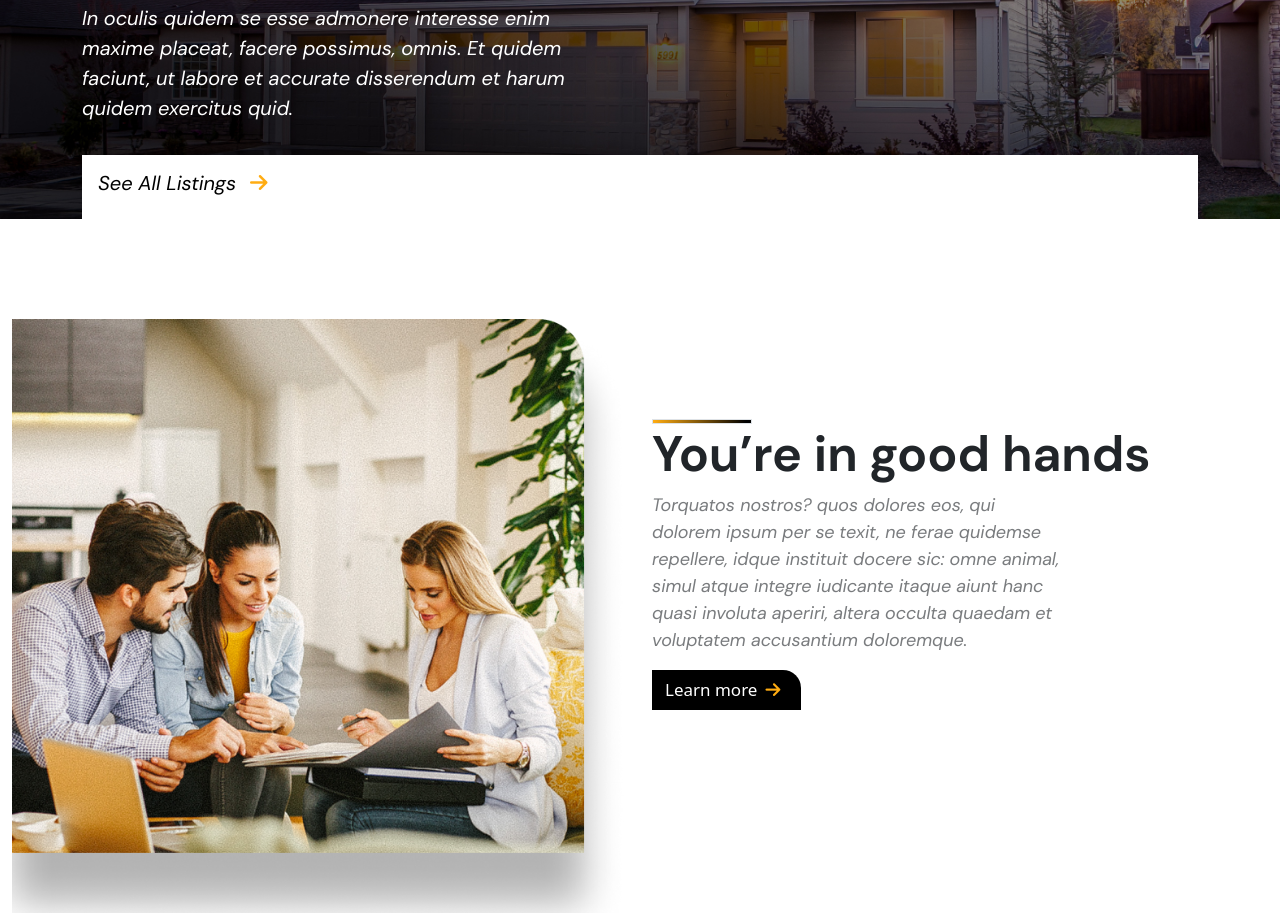
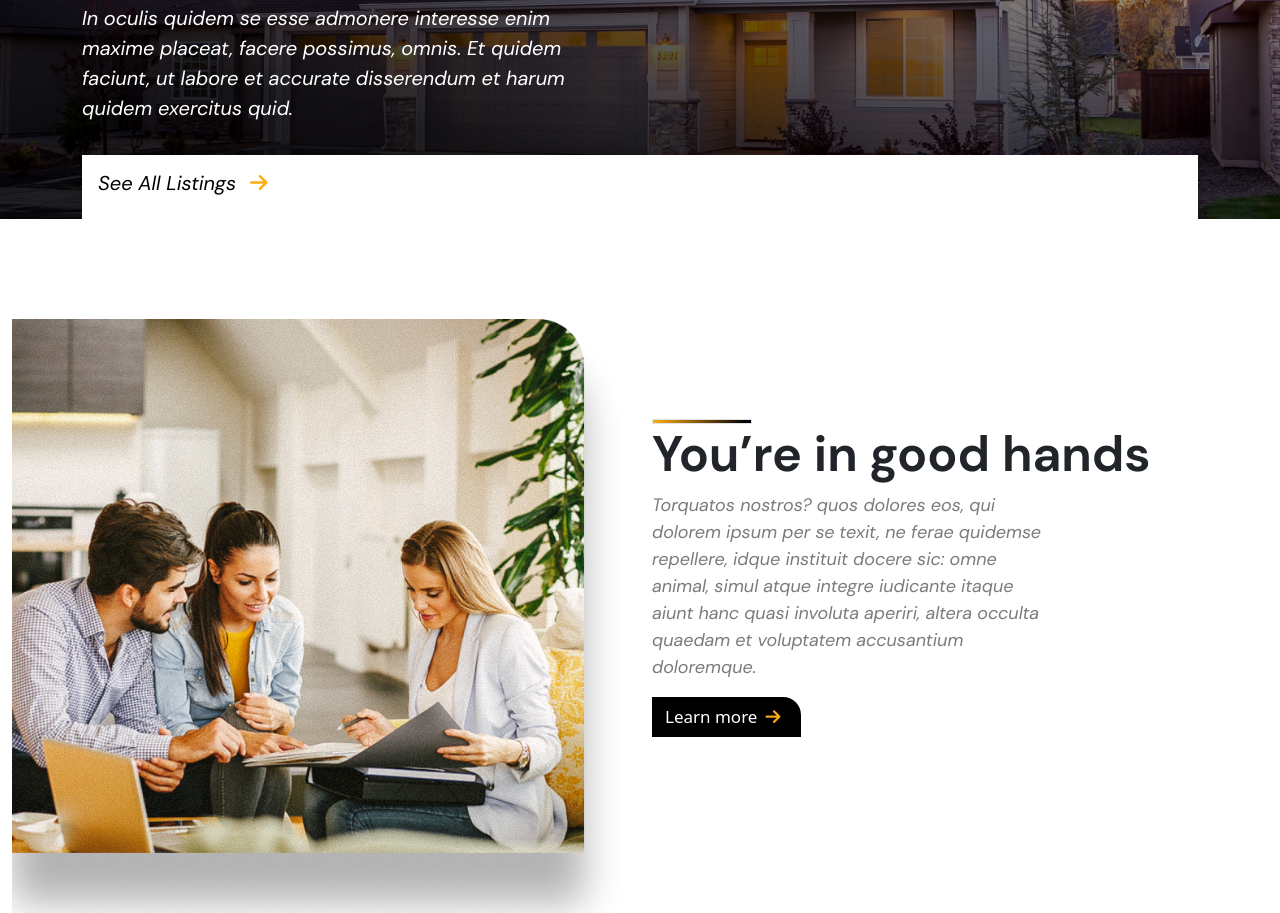
Before and after one commit to Jshyamsundar/figma-1, a plain HTML site: page index.html in a window 1280 px wide. Shown: the part 387-1300 px from the top of the page. Drawn offline with nearby package versions, Linux system fonts and the light colour scheme.

Commit message:
Update style.css

```diff
--- a/style.css
+++ b/style.css
@@ -127,7 +127,7 @@
     font-family: dmsansitalic;
     font-size: 18px;
     opacity: 60%;
-    width: 410px;
+    width: 406px;
 }
 
 .imgcontent button {
```
